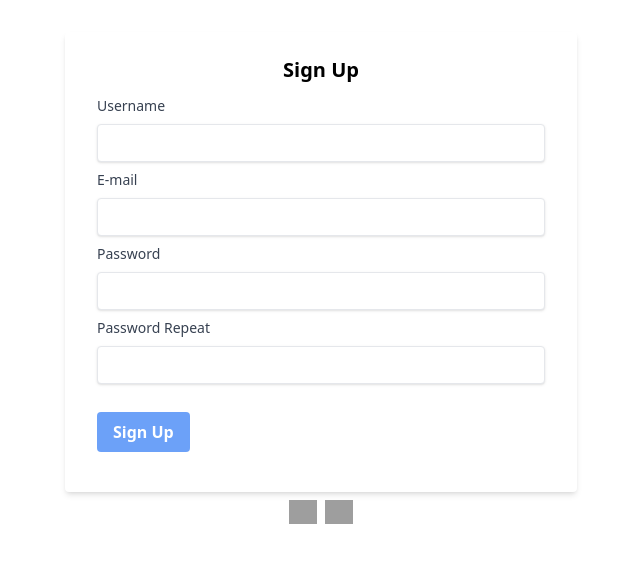
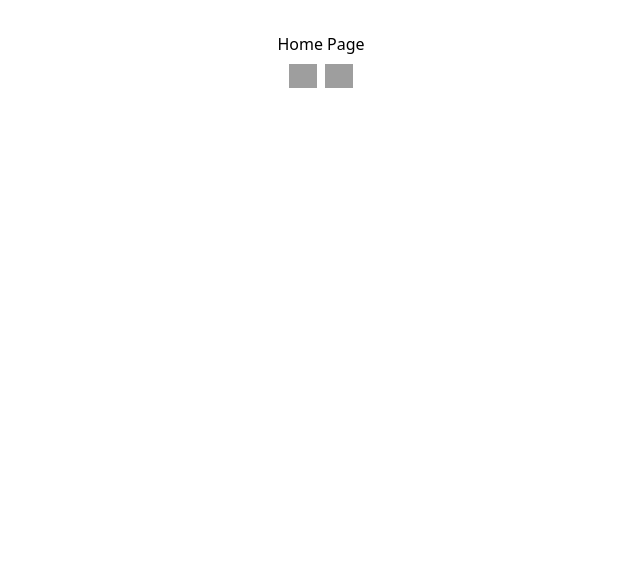
Before and after one commit to AndreSDS/react-tdd, a React (Vite) app: page / in a window 1280 px wide. Shown: the top 562 px of the page, without its empty margins (319-959 px from the left). Built offline with nearby package versions, Linux system fonts and the light colour scheme; grey boxes are pictures that could not be loaded; what miragejs would draw is missing.

Commit message:
config and cretaing first routing tests

```diff
--- a/jest.config.ts
+++ b/jest.config.ts
@@ -1,4 +1,5 @@
 export default {
+  setupFilesAfterEnv: ['<rootDir>/jest.setup.ts'],
   transform: {
     "^.+\\.tsx?$": "ts-jest",
   },
--- a/jest.setup.ts
+++ b/jest.setup.ts
@@ -1,3 +1,4 @@
+import "@testing-library/jest-dom";
 import i18n from './src/locale/i18n';
 
 i18n.init();
--- a/src/App.tsx
+++ b/src/App.tsx
@@ -3,6 +3,8 @@ import { createMockServer } from "./service/server";
 import { SignUpPage } from "./Pages/SignUp";
 import "./App.css";
 import { LanguageSelector } from "./components/LanguageSelector";
+import { HomePage } from "./Pages/HomePage";
+import { LoginPage } from "./Pages/LoginPage";
 
 i18n.init();
 createMockServer();
@@ -10,7 +12,9 @@ createMockServer();
 function App() {
   return (
     <div className="App">
-      <SignUpPage />
+      {window.location.pathname === "/" && <HomePage />}
+      {window.location.pathname === "/signup" && <SignUpPage />}
+      {window.location.pathname === "/login" && <LoginPage />}
       <LanguageSelector />
     </div>
   );
--- /dev/null
+++ b/src/Pages/HomePage/index.tsx
@@ -0,0 +1,9 @@
+import React from "react";
+
+export const HomePage: React.FC = () => {
+  return (
+    <div data-testid="home-page">
+      <h1>Home Page</h1>
+    </div>
+  );
+};
--- /dev/null
+++ b/src/Pages/LoginPage/index.tsx
@@ -0,0 +1,9 @@
+import React from "react";
+
+export const LoginPage: React.FC = () => {
+  return (
+    <div data-testid="login-page">
+      <h1>Login Page</h1>
+    </div>
+  );
+};
--- a/src/Pages/SignUp/index.tsx
+++ b/src/Pages/SignUp/index.tsx
@@ -99,7 +99,7 @@ export const SignUpPage = (props: any) => {
 
   return (
     <>
-      <div className="w-full max-w-lg mx-auto flex flex-col">
+      <div data-testid="signup-page" className="w-full max-w-lg mx-auto flex flex-col">
         {!signUpSuccess && (
           <form
             data-testid="sign-up-form"
```
Also changed, not shown: 1 other file (tests, documents, lock files or other folders).
